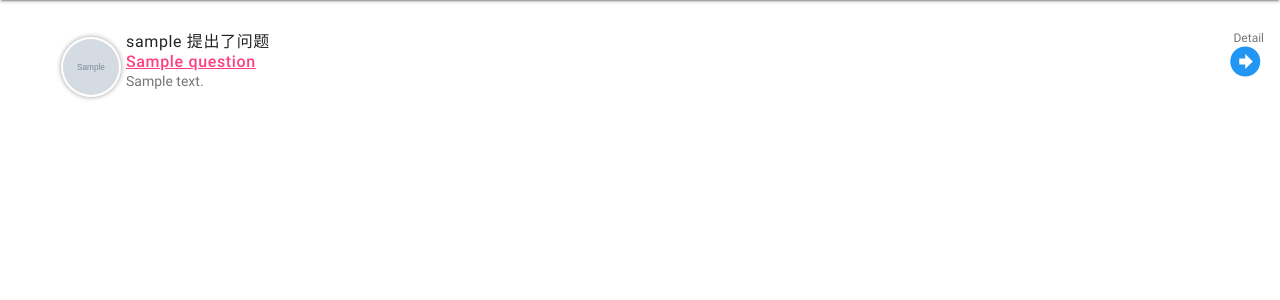
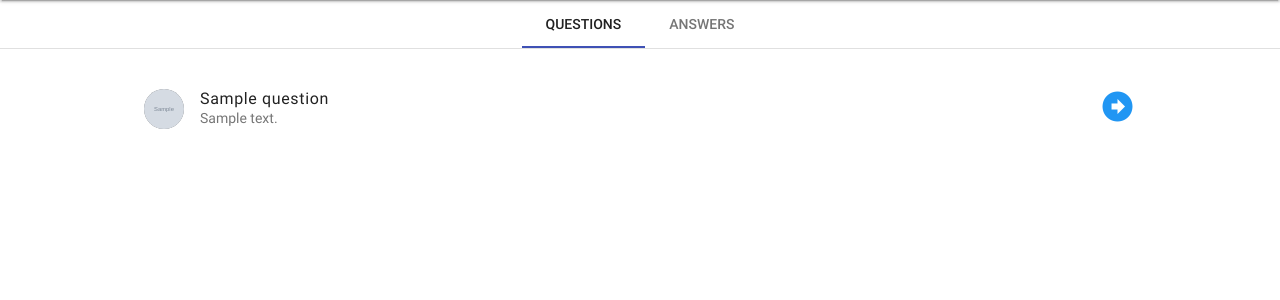
Before and after one commit to hebingchang/ha.hu, a Django app: page /discover/ in a window 1280 px wide. Shown: the part 64-364 px from the top of the page. Run offline with Django 3.2, Linux system fonts and the light colour scheme; tables that the repository leaves empty hold one stand-in row (values such as "Sample post"); grey boxes marked "Sample" are stand-in pictures.

Commit message:
modify discover

```diff
--- a/polls/views.py
+++ b/polls/views.py
@@ -62,7 +62,7 @@ def new_question(request):
         feed_id=str(question.id), feed=dict(
             event_type='question',
             title=title,
-            question_id = str(question.id),
+            question_id=str(question.id),
             content=strip_tags(content)[:CACHE_CONTENT_LENGTH],
             create_time=question.create_time.timestamp(),
             username=cur_user.username,
@@ -257,8 +257,9 @@ def chat(request):
 
 def discover(request):
     questions = Question.objects.all()
+    answers = Answer.objects.all()
     return render(request, 'discover.html',
-                  dict(questions=questions))
+                  dict(questions=questions, answers=answers))
 
 
 @login_required
--- a/static/styles/discover.css
+++ b/static/styles/discover.css
@@ -2,27 +2,13 @@ i {
   color: #2196F3;
 }
 
-.circle {
-  line-height: 0;
-  display: inline-block;
-  float: left;
-  margin: 5px;
-  border: 2px solid rgba(255, 255, 255, 0.4);
-  border-radius: 50%;
-  box-shadow: 0 0 5px rgba(0, 0, 0, 0.4);
-  transition: linear 0.25s;
-  height: 4rem;
-  width: 4rem;
+.list {
+  width: 1024px;
+  position: absolute;
+  left: 50%;
+  transform: translateX(-50%);
 }
 
-.circle img {
-  height: 100%;
-  width: 100%;
-  border-radius: 50%;
+.mdl-list__item-secondary-action {
+  float: right;
 }
-
-.circle:hover {
-  transition: ease-out 0.2s;
-  border: 2px solid rgba(255, 255, 255, 0.8);
-  -webkit-transition: ease-out 0.2s;
-}
--- a/templates/discover.html
+++ b/templates/discover.html
@@ -12,32 +12,49 @@
 {% block content %}
   {% include "navbar.html" %}
 
-  <ul>
+  <div class="mdl-tabs mdl-js-tabs mdl-js-ripple-effect">
+    <div class="mdl-tabs__tab-bar">
+      <a href="#questions-panel" class="mdl-tabs__tab is-active">Questions</a>
+      <a href="#answers-panel" class="mdl-tabs__tab">Answers</a>
+    </div>
+
+    <div class="mdl-tabs__panel is-active" id="questions-panel">
+      <ul class="mdl-list list">
         {% for question in questions %}
           <li class="mdl-list__item mdl-list__item--three-line">
             <span class="mdl-list__item-primary-content">
-          <a href="/profile/{{ question.from_user.username }}" class="circle">
-            <img src="/{{ question.from_user.profile.avatar }}" alt="Avatar">
-          </a>
-          <span>
-            {{ question.from_user.username }}
-              提出了问题
-            <br>
-          <a href="#">{{ question.title }}</a>
+              <img src="/{{ question.from_user.profile.avatar }}" alt="Avatar" class="mdl-list__item-avatar">
+              <span>{{ question.title }}</span>
+              <span class="mdl-list__item-text-body">{{ question.content|safe }}</span>
             </span>
-          <span class="mdl-list__item-text-body">
-              {{ question.content|safe }}
-          </span>
-        </span>
-        <span class="mdl-list__item-secondary-content">
-          <span class="mdl-list__item-secondary-info">Detail</span>
-          <a class="mdl-list__item-secondary-action" href="#">
+            <span class="mdl-list__item-primary-content">
+              <a href="/questions/{{ question.id }}/" class="mdl-list__item-secondary-action">
                 <i class="mdi mdi-36px mdi-arrow-right-bold-circle"></i>
               </a>
             </span>
           </li>
         {% endfor %}
       </ul>
+    </div>
+    <div class="mdl-tabs__panel" id="answers-panel">
+      <ul class="mdl-list list">
+        {% for answer in answers %}
+          <li class="mdl-list__item mdl-list__item--three-line">
+            <span class="mdl-list__item-primary-content">
+              <img src="/{{ answer.from_user.profile.avatar }}" alt="Avatar" class="mdl-list__item-avatar">
+              <span>{{ answer.from_question.title }} 问题中 {{ answer.from_user.username }} 的回答</span>
+              <span class="mdl-list__item-text-body">{{ answer.content|safe }}</span>
+            </span>
+            <span class="mdl-list__item-primary-content">
+              <a href="/questions/{{ answer.from_question.id }}/" class="mdl-list__item-secondary-action">
+                <i class="mdi mdi-36px mdi-arrow-right-bold-circle"></i>
+              </a>
+            </span>
+          </li>
+        {% endfor %}
+      </ul>
+    </div>
+  </div>
 
 {% endblock %}
 
```
Lines whose indentation alone changed are shown as unchanged.
